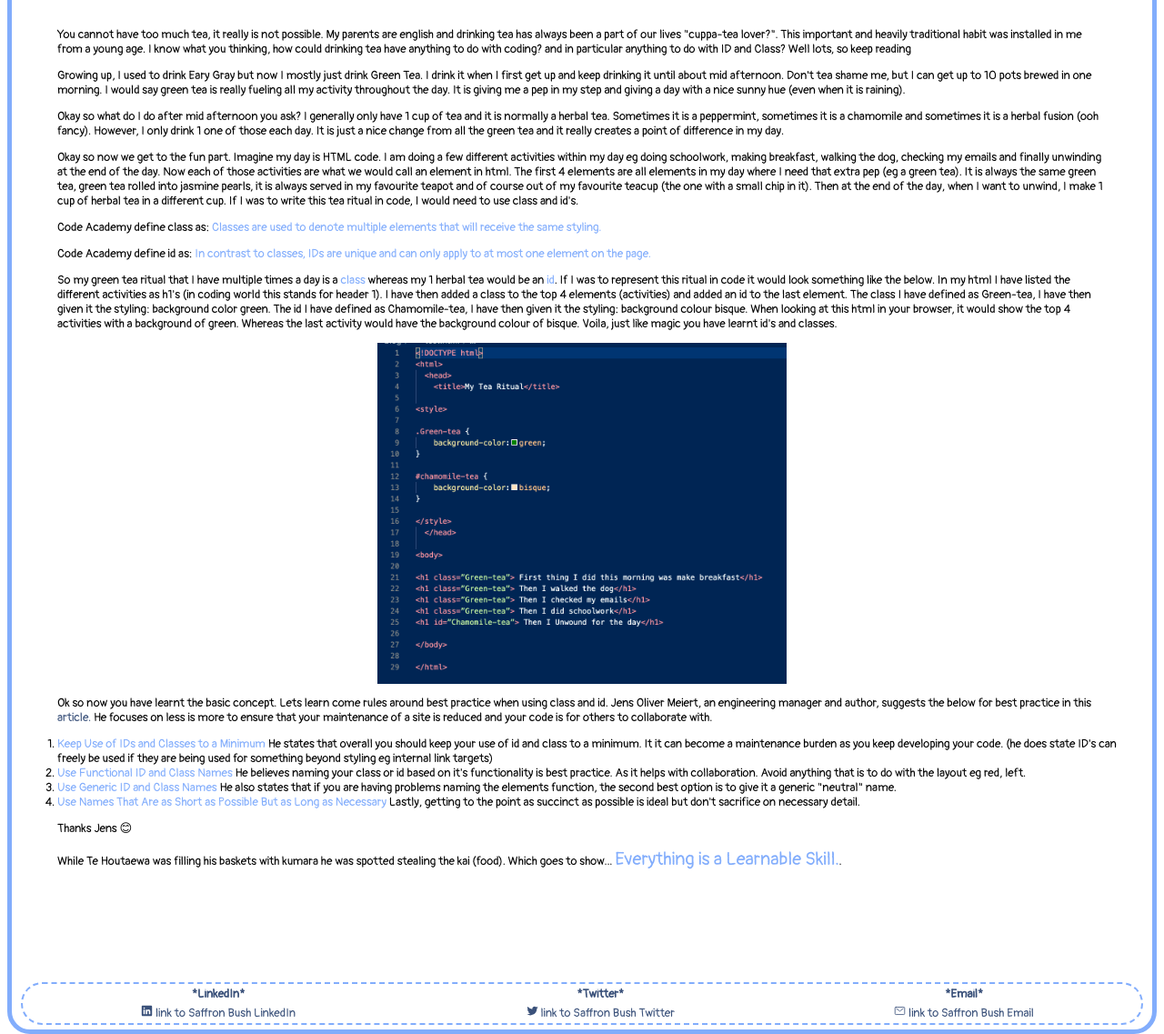
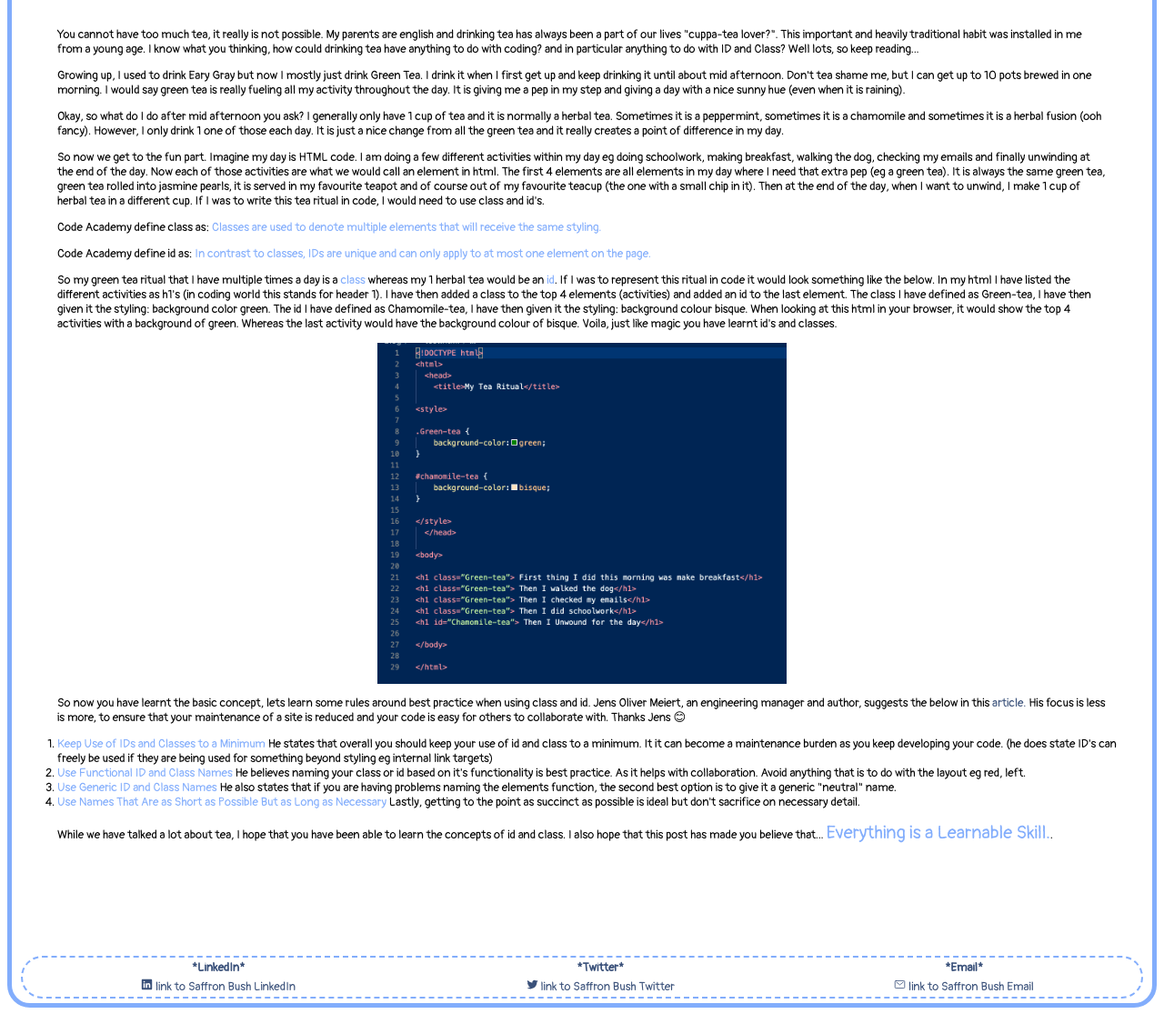
Before and after one commit to saffron-bush/saffron-bush.github.io, a plain HTML site: page blog/html-css.html in a window 1280 px wide. Shown: the part 340-1477 px from the top of the page at 91% size. After the commit the page ends 1456 px from the top, so only its background shows below. Drawn offline with nearby package versions, Linux system fonts and the light colour scheme; a web font is replaced by a local one.

Commit message:
added fixed grammar and added paragraph

```diff
--- a/blog/html-css.html
+++ b/blog/html-css.html
@@ -31,7 +31,7 @@
       My parents are english and drinking tea has always been a part of our lives "cuppa-tea lover?".
       This important and heavily traditional habit was installed in me from a young age.
       I know what you thinking, how could drinking tea have anything to do with coding?
-      and in particular anything to do with ID and Class? Well lots, so keep reading</p>
+      and in particular anything to do with ID and Class? Well lots, so keep reading...</p>
 
     <p> Growing up, I used to drink Eary Gray but now I mostly just drink Green Tea.
       I drink it when I first get up and keep drinking it until about mid afternoon.
@@ -39,19 +39,19 @@
       I would say green tea is really fueling all my activity throughout the day.
       It is giving me a pep in my step and giving a day with a nice sunny hue (even when it is raining).</p>
       <p>
-      Okay so what do I do after mid afternoon you ask? I generally only have 1 cup of tea and it is normally a herbal tea.
+      Okay, so what do I do after mid afternoon you ask? I generally only have 1 cup of tea and it is normally a herbal tea.
       Sometimes it is a peppermint, sometimes it is a chamomile and sometimes it is a herbal fusion (ooh fancy).
       However, I only drink 1 one of those each day.
       It is just a nice change from all the green tea and it really creates a point of difference in my day.
     </p>
     <p>
-      Okay so now we get to the fun part. Imagine my day is HTML code.
+      So now we get to the fun part. Imagine my day is HTML code.
       I am doing a few different activities within my day
       eg doing schoolwork, making breakfast, walking the dog, checking my emails and finally unwinding at the end of the day.
       Now each of those activities are what we would call an element in html.
       The first 4 elements are all elements in my day where I need that extra pep (eg a green tea).
       It is always the same green tea, green tea rolled into jasmine pearls,
-      it is always served in my favourite teapot and of course out of my favourite teacup (the one with a small chip in it).
+      it is served in my favourite teapot and of course out of my favourite teacup (the one with a small chip in it).
       Then at the end of the day, when I want to unwind, I make 1 cup of herbal tea in a different cup.
       If I was to write this tea ritual in code, I would need to use class and id's.</p>
 
@@ -76,9 +76,9 @@
 
     <img class= "center" style= "width: 450px" src="../images/green-tea-code.png" alt="code to show tea ritual">
     <p>
-      Ok so now you have learnt the basic concept. Lets learn come rules around best practice when using class and id.
-      Jens Oliver Meiert, an engineering manager and author, suggests the below for best practice in this <a target="_blank" href="https://meiert.com/en/blog/best-practice-ids-and-classes/">article.</a>
-      He focuses on less is more to ensure that your maintenance of a site is reduced and your code is for others to collaborate with.
+      So now you have learnt the basic concept, lets learn some rules around best practice when using class and id.
+      Jens Oliver Meiert, an engineering manager and author, suggests the below in this <a target="_blank" href="https://meiert.com/en/blog/best-practice-ids-and-classes/">article.</a>
+      His focus is less is more, to ensure that your maintenance of a site is reduced and your code is easy for others to collaborate with. Thanks Jens 😊 </p>
 
       <ol>
         <li> <span style="color: #82adfc">Keep Use of IDs and Classes to a Minimum</span>
@@ -99,16 +99,10 @@
         </li>
 
       </ol>
-<p>
-  Thanks Jens 😊
-</p>
-
-
-
-    </p>
 
     <p>
-      While Te Houtaewa was filling his baskets with kumara he was spotted stealing the kai (food). Which goes to show... <span style="font-size: 20px">Everything is a Learnable Skill.</span>.
+      While we have talked a lot about tea, I hope that you have been able to learn the concepts of id and class.
+      I also hope that this post has made you believe that... <span style="font-size: 20px">Everything is a Learnable Skill.</span>.
     </p>
     <div>
 
```
